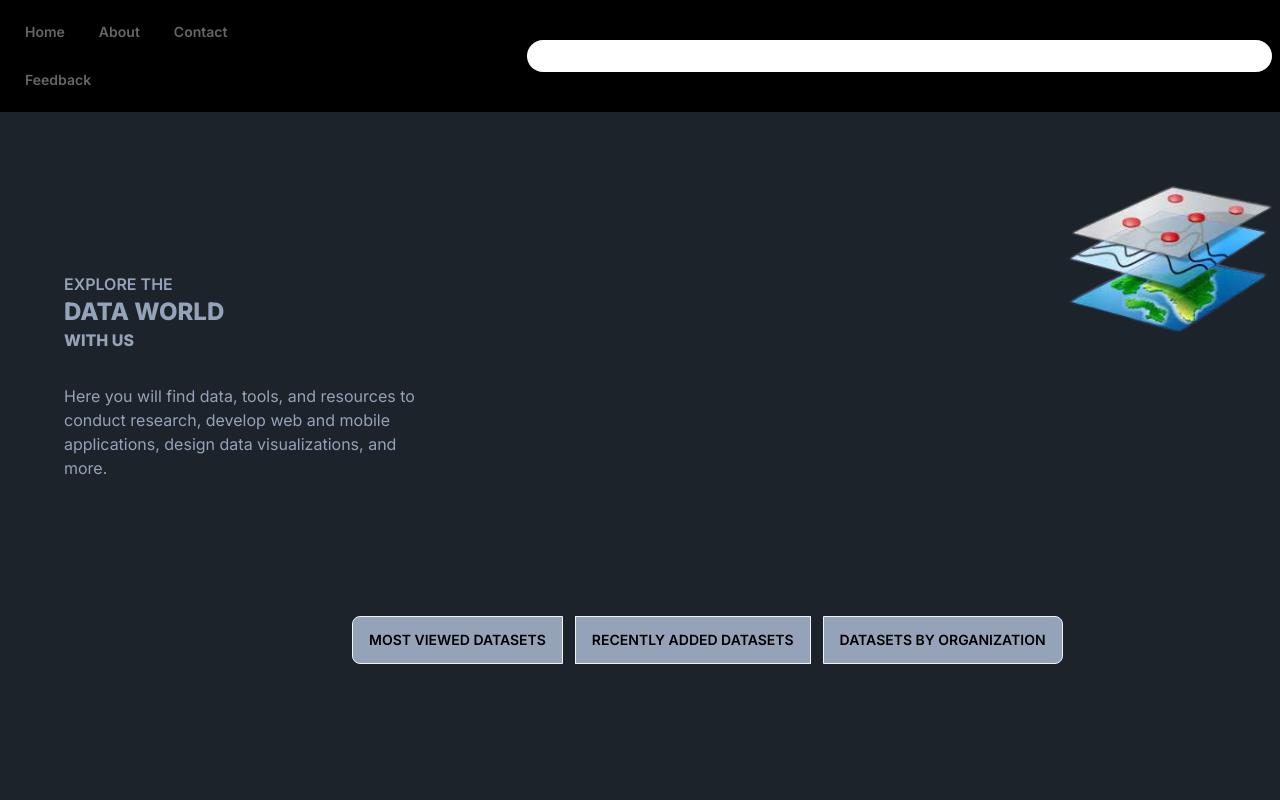
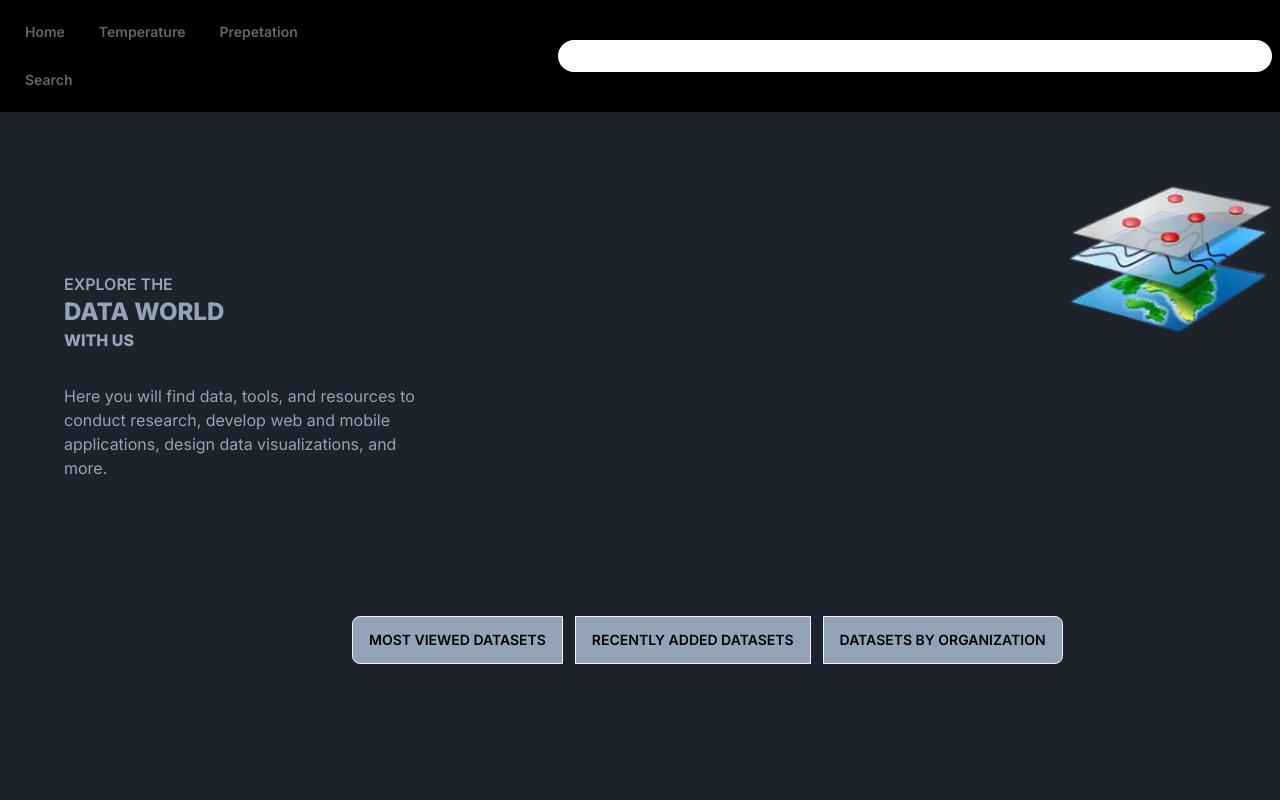
Before and after one commit to bhattaraisushma/DataB, a Next.js app in the folder frontend/: page / in a window 1280 px wide. Shown: the top 800 px of the page. Built offline with nearby package versions, Linux system fonts and the light colour scheme.

Commit message:
download button added

```diff
--- /dev/null
+++ b/frontend/app/components/Download.js
@@ -0,0 +1,29 @@
+import React from 'react'
+
+const Download = ({jsonData}) => {
+  console.log(jsonData.features)
+    return (
+    <div className=''>
+
+        <button className=" btn btn-outline btn-accent " onClick={()=>handleDownloadClick(jsonData.features)}>Downlaod</button>
+
+    </div>
+  )
+}
+
+  const handleDownloadClick = (jsonData) => {
+    const json = JSON.stringify(jsonData);
+    const blob = new Blob([json], { type: 'application/json' });
+    const url = window.URL.createObjectURL(blob);
+
+    const a = document.createElement('a');
+    a.style.display = 'none';
+    a.href = url;
+    a.download = 'data.json';
+    document.body.appendChild(a);
+    a.click();
+
+    window.URL.revokeObjectURL(url);
+  };
+
+export default Download
--- a/frontend/app/components/Navbar.js
+++ b/frontend/app/components/Navbar.js
@@ -74,14 +74,14 @@ const Navbar = () => {
       <div className="navbar  bg-black sticky top-0">
         <div className="flex justify-between">
           <div>
-            <a className="text-[#656667] btn btn-ghost  hover:bg-[#edf5fd] normal-case text-
-             xl">Home</a>
-            <a className="text-[#656667] btn btn-ghost  hover:bg-[#edf5fd] normal-case text-
-             xl">About</a>
-            <a className="text-[#656667] btn btn-ghost  hover:bg-[#edf5fd] normal-case text-
-             xl">Contact</a>
-            <a className="text-[#656667] btn btn-ghost  hover:bg-[#edf5fd] normal-case text-
-             xl">Feedback</a>
+            <div className="text-[#656667] btn btn-ghost  hover:bg-[#edf5fd] normal-case text-
+             xl" onClick={()=>router.push('/')}>Home</div>
+            <div className="text-[#656667] btn btn-ghost  hover:bg-[#edf5fd] normal-case text-
+             xl" onClick={()=>router.push('/temp')}>Temperature</div>
+            <div className="text-[#656667] btn btn-ghost  hover:bg-[#edf5fd] normal-case text-
+             xl" onClick={()=>router.push('/preci')}>Prepetation</div>
+            <div className="text-[#656667] btn btn-ghost  hover:bg-[#edf5fd] normal-case text-
+             xl" onClick={()=>router.push('/search')}>Search</div>
           </div>
           <input type="text" className=" text-[1rem] text-right pr-[5rem] text ml-[13rem] h-[2rem] w-[50rem] rounded-[12rem]" onChange={(e) => handleSearchChange(e)} onKeyDown={(e) => textKey(e)} />
           <p className='text-[2rem] absolute ml-[81rem]'> <AiOutlineSearch /></p>
--- a/frontend/app/page.js
+++ b/frontend/app/page.js
@@ -30,7 +30,7 @@ const Home = () => {
 
       </div>
 
-            <div className=" bg-white  mt-[22rem]  pl-[10rem]  flex flex-row">
+            <div className=" bg-white  mt-[10rem]  pl-[10rem]  flex flex-row">
         <Image  className="h-[20rem]  w-[20rem]  " src={photo}/>
    <div><p className='text-red-600  text-[2rem] font-semibold mt-14'>About data.gov</p>
     <p className='text-black text-lg w-[40rem]'>Lorem ipsum dolor sit amet consectetur dipisicing elit. Officiis ea provident beatae maiores neque cum adipisci a eaque. Fugit, accusantium! Lorem ipsum dolor sit amet consectetur adipisicing elit. Autem deserunt culpa odit debitis pariatur suscipit eligendi doloremque deleniti ducimus.</p>
--- a/frontend/app/temp/page.js
+++ b/frontend/app/temp/page.js
@@ -9,6 +9,7 @@ import { changeYear } from "@/app/components/redux/features/yearSlice";
 import MapComponent from "./Map";
 import { useSelector, useDispatch } from "react-redux";
 import Legend from "./legend";
+import Download from "../components/Download";
 
 const Visual = () => {
   const myMap = new Map();
@@ -27,8 +28,9 @@ const Visual = () => {
         <main>
           <MapComponent data={filterDataByYear(selectedYear)} />
         </main>
-        <div className="flex items-center justify-center ml-[9%]">
+        <div className="flex flex-col space-y-10 items-center justify-center ml-[9%]">
           <Legend />
+          <Download jsonData={filterDataByYear(selectedYear)}/>
         </div>
       </div>
 
@@ -79,4 +81,6 @@ function filterDataByYear(year) {
   if (year === 2020) return data5;
 }
 
+
+
 export default Visual;
```
